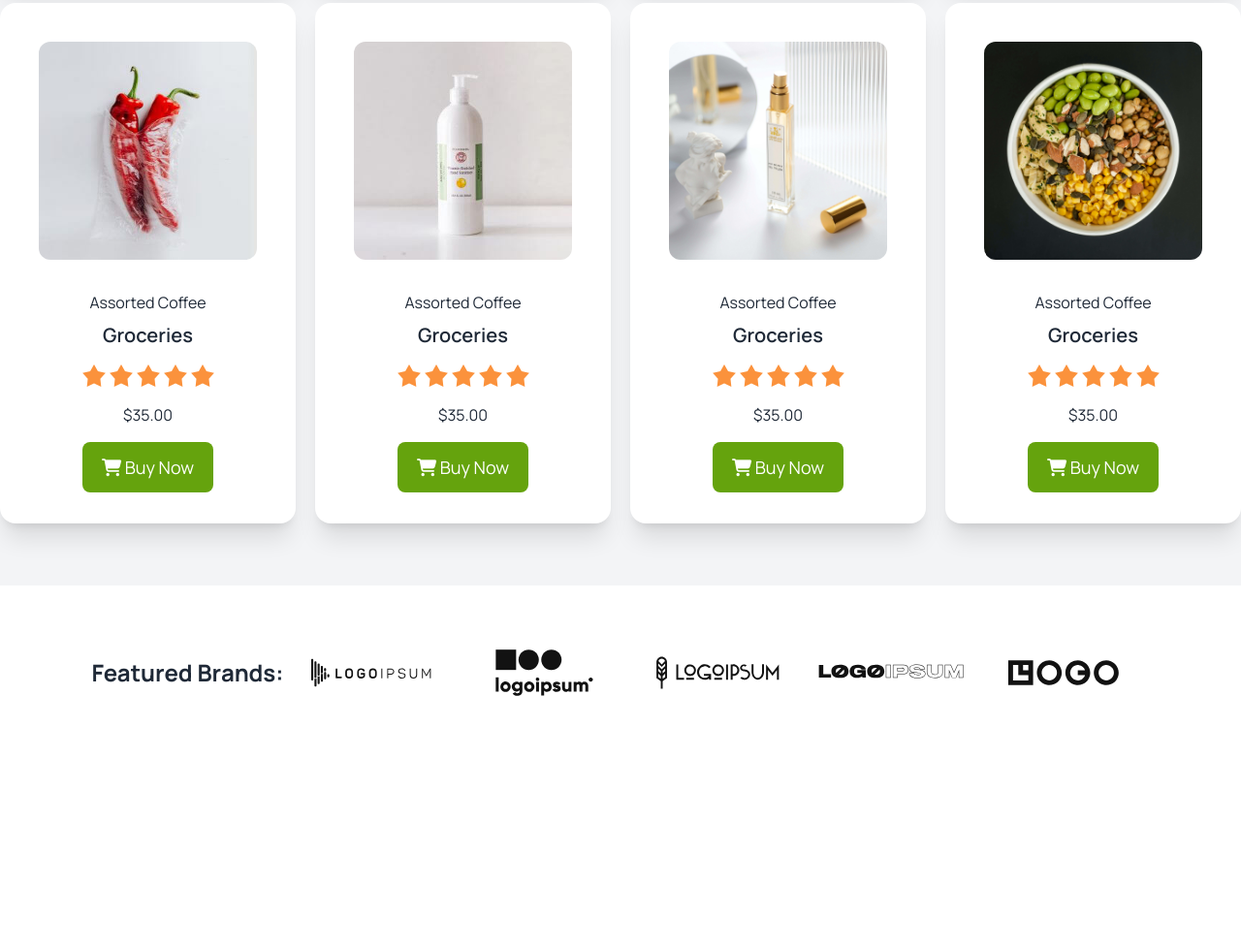
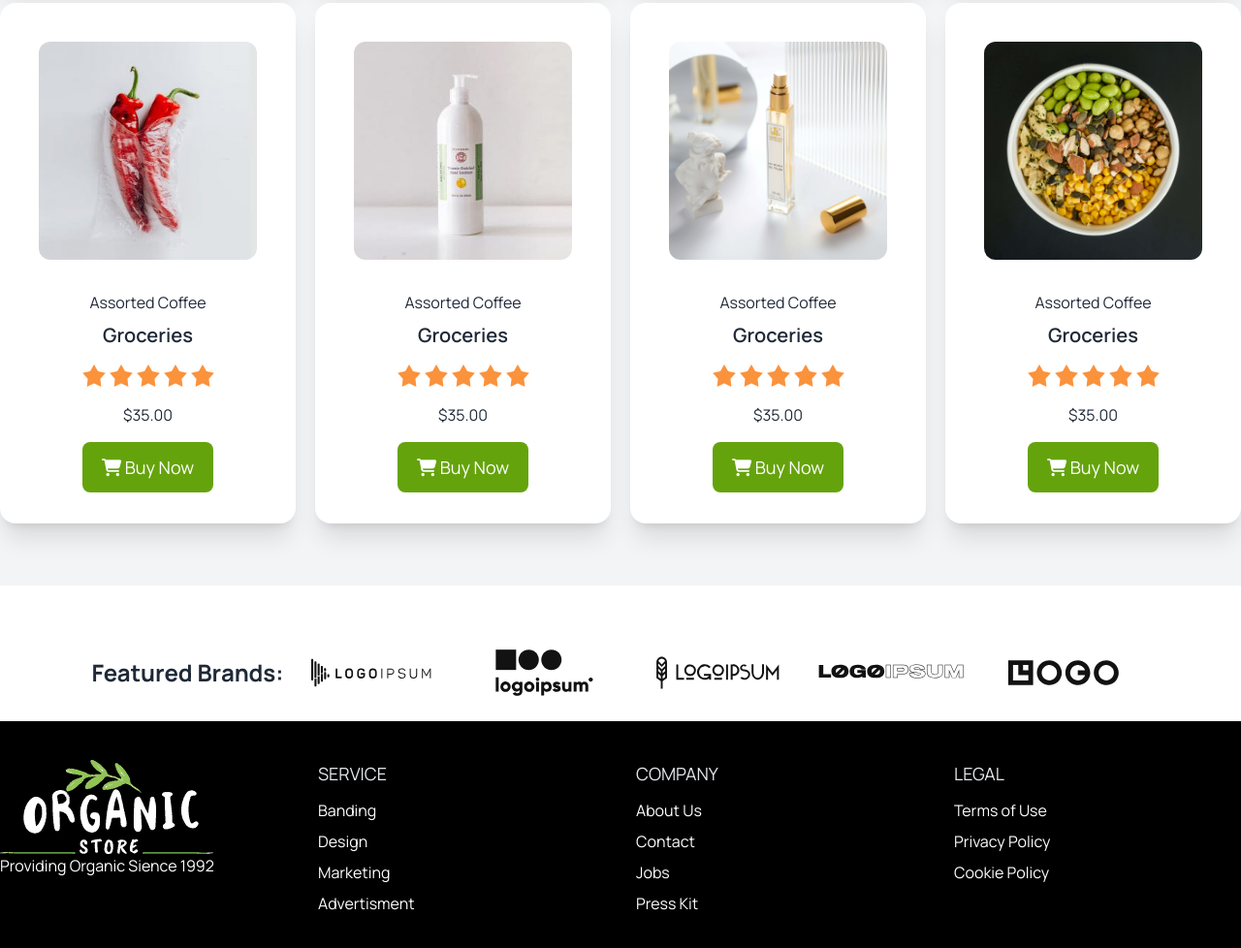
Before and after one commit to RakibHossen-Dev/Organic, a plain HTML site: page index.html in a window 1280 px wide. Shown: the part 2433-3411 px from the top of the page at 97% size. Before the commit the page ends 3177 px from the top, so only its background shows below. Drawn offline with nearby package versions, Linux system fonts and the light colour scheme.

Commit message:
footer done

```diff
--- a/index.html
+++ b/index.html
@@ -632,6 +632,41 @@
       </section>
     </main>
     <!----------------- footer ----------------->
-    <footer></footer>
+    <footer class="bg-black py-10">
+      <div class="lg:container mx-auto w-11/12">
+        <div class="grid md:grid-cols-4 grid-cols-1 gap-8">
+          <div>
+            <img src="images/logo-white.png" alt="" />
+            <p class="text-white">Providing Organic Sience 1992</p>
+          </div>
+          <div>
+            <h3 class="text-gray-200 text-lg mb-3">SERVICE</h3>
+            <div class="flex flex-col text-white gap-2">
+              <a href="#">Banding</a>
+              <a href="#">Design</a>
+              <a href="#">Marketing</a>
+              <a href="#">Advertisment</a>
+            </div>
+          </div>
+          <div>
+            <h3 class="text-gray-200 text-lg mb-3">COMPANY</h3>
+            <div class="flex flex-col text-white gap-2">
+              <a href="#">About Us</a>
+              <a href="#">Contact</a>
+              <a href="#">Jobs</a>
+              <a href="#">Press Kit</a>
+            </div>
+          </div>
+          <div>
+            <h3 class="text-gray-200 text-lg mb-3">LEGAL</h3>
+            <div class="flex flex-col text-white gap-2">
+              <a href="#">Terms of Use</a>
+              <a href="#">Privacy Policy</a>
+              <a href="#">Cookie Policy</a>
+            </div>
+          </div>
+        </div>
+      </div>
+    </footer>
   </body>
 </html>
```
